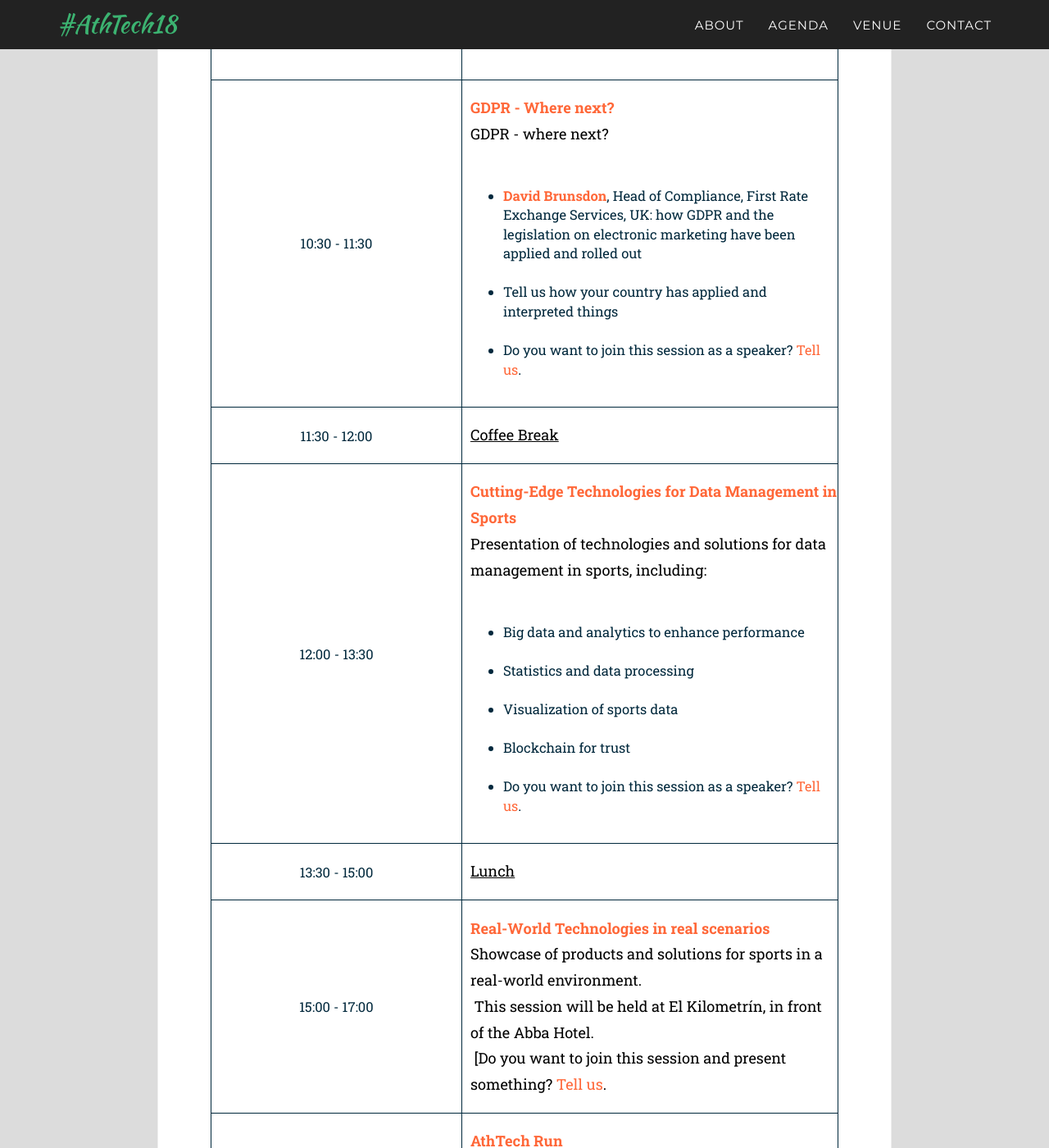
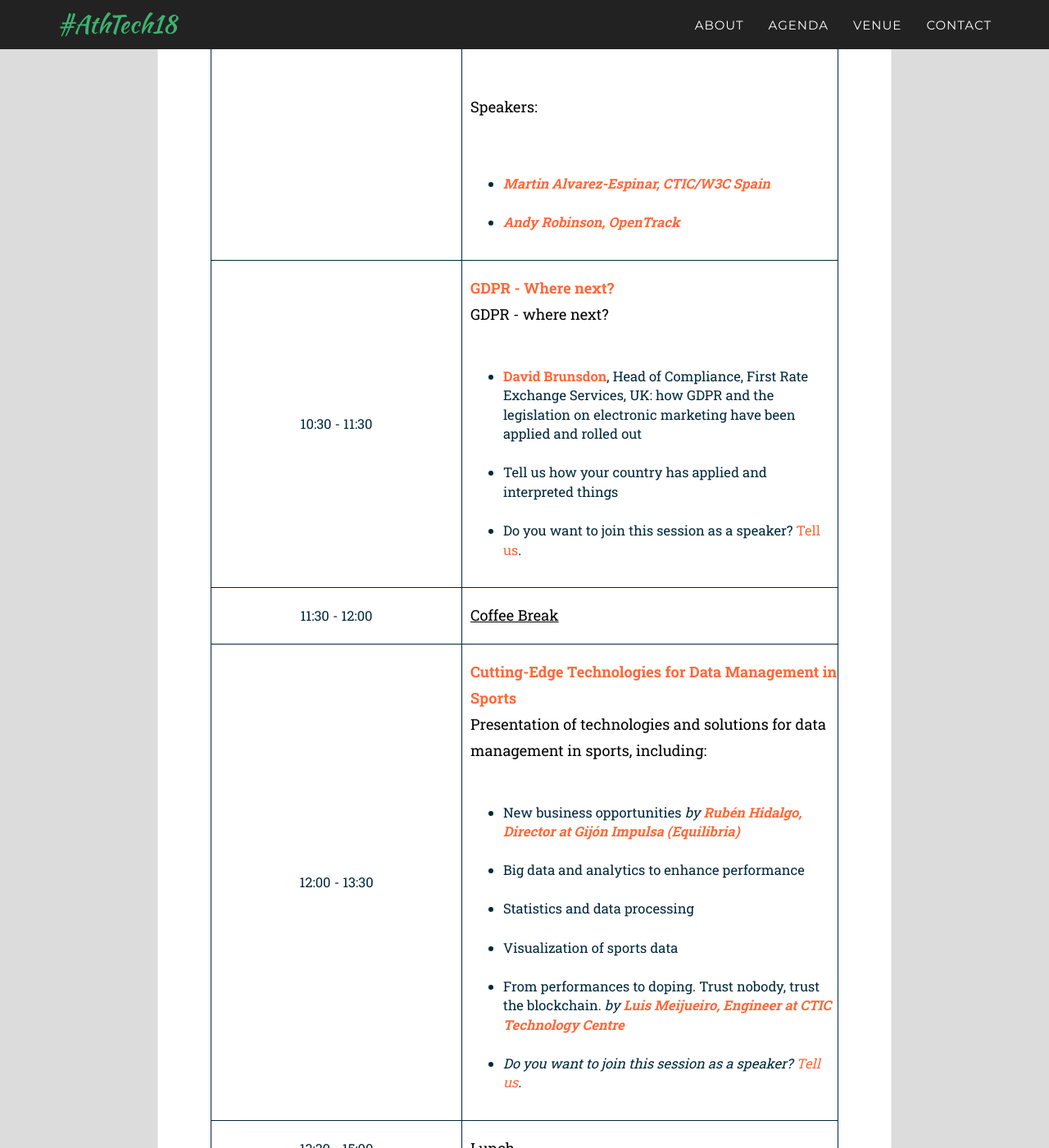
Before and after one commit to openath/athtech, a Jekyll site: the page built from _2018_pages/agenda.html, in a window 1280 px wide and 1400 px high, scrolled down 946 px. Shown: the whole window at 82% size. Built offline with Jekyll 4.4.1, drawn with Linux system fonts in a browser that asks for light colours; some web fonts are replaced; some of the changed text lies outside the part shown.

Commit message:
A couple of local speakers on the agenda

```diff
--- a/_data/twenty_18/agendas_1.yml
+++ b/_data/twenty_18/agendas_1.yml
@@ -10,11 +10,16 @@
   info: "<p  style='margin-bottom: 0'><b>The Standard</b>
     <br>Introduction to the standardisation work, including:</p>
       <ul>
-        <li>Standards for athletics data collection <i>by <b>CTIC/W3C Spain</b></i></li>
+        <li>Standards for athletics data collection</li>
         <li>Practical data sharing and the <b>OpenTrack</b> hub</li>
         <li>Reference data - giving IDs to organisations, competitions and venues</li>
         <li>Standards-based results capture - summary of the first year</li>
         <li>Do you want to join this session as a speaker? <a href='/#contact'>Tell us</a>.</li>
+      </ul>
+      <p>Speakers:</p>
+      <ul>
+        <li><i><b>Martin Alvarez-Espinar, CTIC/W3C Spain</b></i></li>
+        <li><i><b>Andy Robinson, OpenTrack</b></i></li>
       </ul>"
 
 - time: 10:30 - 11:30
@@ -33,10 +38,12 @@
   info: "<p style='margin-bottom: 0'><b>Cutting-Edge Technologies for Data Management in Sports</b>
     <br>Presentation of technologies and solutions for data management in sports, including:</p>
       <ul>
+        <li>New business opportunities <i>by <b>Rubén Hidalgo, Director at Gijón Impulsa (Equilibria)</b></i></li>
         <li>Big data and analytics to enhance performance</li>
         <li>Statistics and data processing</li>
         <li>Visualization of sports data</li>
-        <li>Blockchain for trust</li>
+        <li>From performances to doping. Trust nobody, trust the blockchain. <i>by <b>Luis Meijueiro, Engineer at CTIC Technology Centre</b>
+</li>
         <li>Do you want to join this session as a speaker? <a href='/#contact'>Tell us</a>.</li>
       </ul>"
 
--- a/_data/twenty_18/agendas_2.yml
+++ b/_data/twenty_18/agendas_2.yml
@@ -62,6 +62,10 @@
         <li>Statistics for news</li>
         <li>Running as a mean to get audience</li>
         <li>Making the most of data</li>
+      </ul>
+      <p>Speakers:</p>
+      <ul>
+        <li><i><b>José Ángel García, Head of Sports Department (El Comercio)</b></i></li>
         <li>[Do you want to join this session as a speaker? <a href='/#contact'>Tell us</a>.</li>
       </ul>"
 
```
